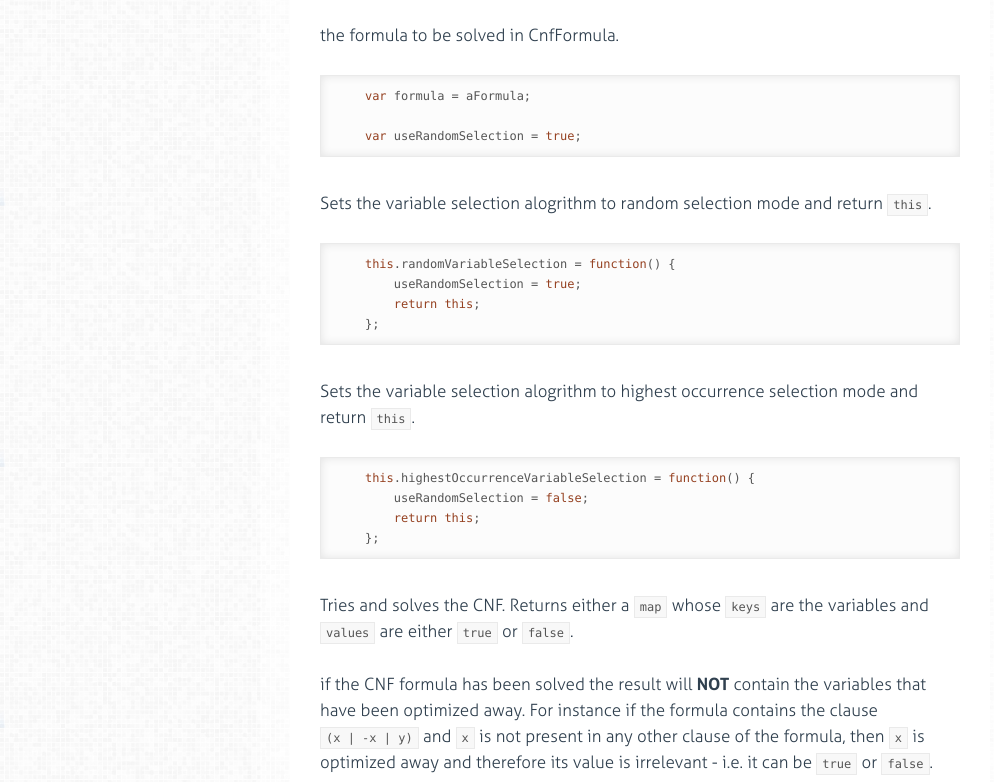
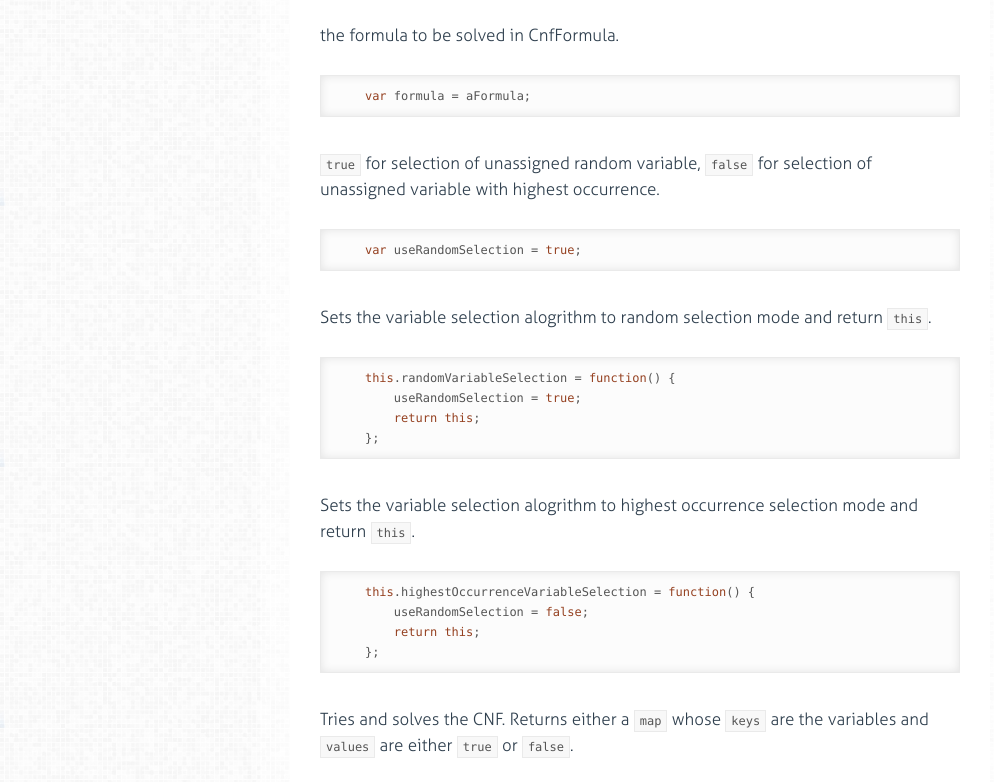
Before and after one commit to ofmooseandmen/dpll, a plain HTML site: page Solver.html in a window 1280 px wide. Shown: the part 1100-1882 px from the top of the page, without its empty margins (0-994 px from the left). Drawn offline with Linux system fonts and the light colour scheme.

Commit message:
Fixed documentation

```diff
--- a/Solver.html
+++ b/Solver.html
@@ -123,9 +123,14 @@ algorithm.</p>
         <p>the formula to be solved in CnfFormula.</p>
 
 
-          <div class='highlight'><pre>    <span class="keyword">var</span> formula = aFormula;
+          <div class='highlight'><pre>    <span class="keyword">var</span> formula = aFormula;</pre></div>
 
-    <span class="keyword">var</span> useRandomSelection = <span class="literal">true</span>;</pre></div>
+
+
+        <p><code>true</code> for selection of unassigned random variable, <code>false</code> for selection of unassigned variable with highest occurrence.</p>
+
+
+          <div class='highlight'><pre>    <span class="keyword">var</span> useRandomSelection = <span class="literal">true</span>;</pre></div>
 
 
 
```
